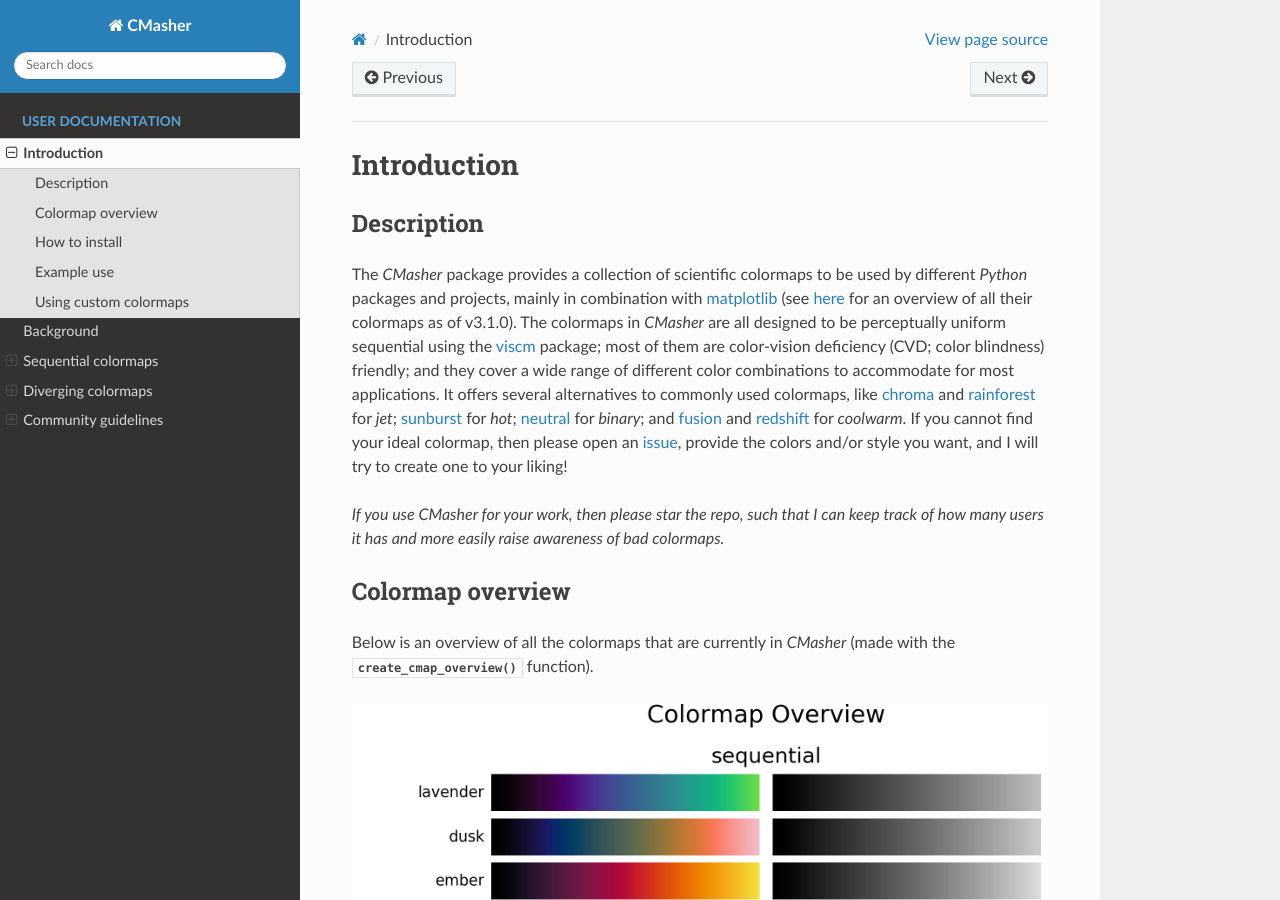
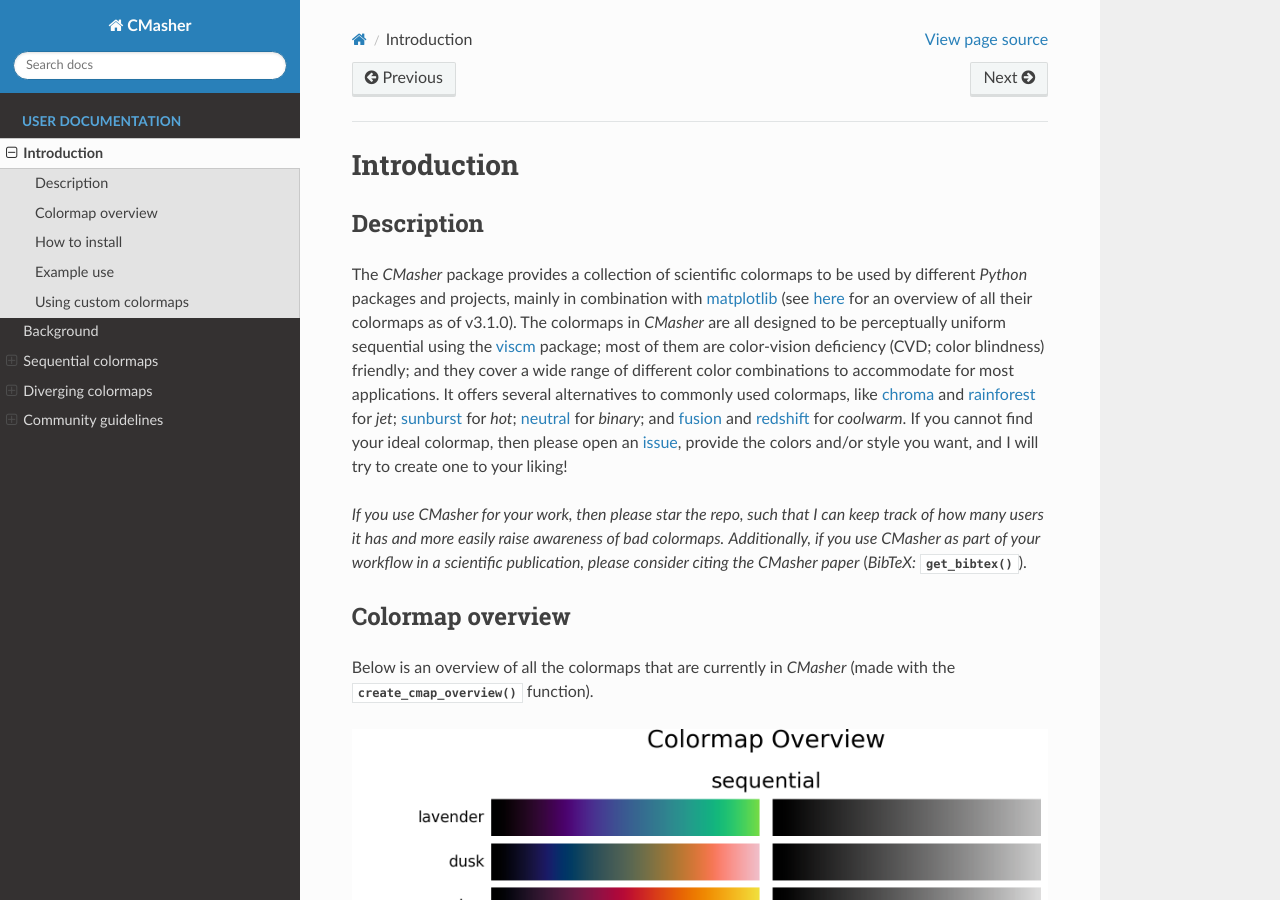
Before and after one commit to 1313e/CMasher, a Sphinx documentation site: the page built from docs/source/user/introduction.rst, in a window 1280 px wide and 900 px high. Built offline with Sphinx 7.4.7 and the Read the Docs theme 2.0.0, drawn with Linux system fonts in a browser that asks for light colours.

Commit message:
Added link to BibTeX-entry for CMasher now to the README as well.

```diff
--- a/README.rst
+++ b/README.rst
@@ -9,6 +9,7 @@
 Let's get rid of all bad colormaps in the world together!
 
 *If you use CMasher for your work, then please star the repo, such that I can keep track of how many users it has and more easily raise awareness of bad colormaps.*
+*Additionally, if you use CMasher as part of your workflow in a scientific publication, please consider citing the CMasher paper* (*BibTeX:* ``cmr.get_bibtex``).
 
 .. _issue: https://github.com/1313e/CMasher/issues
 .. _online documentation: https://cmasher.readthedocs.io
--- a/docs/source/community_guidelines.rst
+++ b/docs/source/community_guidelines.rst
@@ -8,7 +8,7 @@
 As with contributions, if you find a problem or issue with *CMasher*, please do not hesitate to open a `GitHub issue`_ about it.
 
 If you use *CMasher* for your work, then please star the `repo`_, such that I can keep track of how many users it has and more easily raise awareness of bad colormaps.
-Additionally, if you use *CMasher* as part of your workflow in a scientific publication, please consider including an acknowledgement like *"Parts of the results in this work make use of the colormaps in the CMasher package."* and citing the *CMasher* paper using the BibTeX-entry below.
+Additionally, if you use *CMasher* as part of your workflow in a scientific publication, please consider including an acknowledgement like *"Parts of the results in this work make use of the colormaps in the CMasher package."* and citing the *CMasher* paper using the BibTeX-entry further below.
 
 .. _repo: https://github.com/1313e/CMasher
 .. _GitHub issue: https://github.com/1313e/CMasher/issues
--- a/docs/source/user/introduction.rst
+++ b/docs/source/user/introduction.rst
@@ -10,6 +10,7 @@
 If you cannot find your ideal colormap, then please open an `issue`_, provide the colors and/or style you want, and I will try to create one to your liking!
 
 *If you use CMasher for your work, then please star the repo, such that I can keep track of how many users it has and more easily raise awareness of bad colormaps.*
+*Additionally, if you use CMasher as part of your workflow in a scientific publication, please consider citing the CMasher paper* (*BibTeX:* :func:`~cmasher.get_bibtex`).
 
 Colormap overview
 -----------------
```
